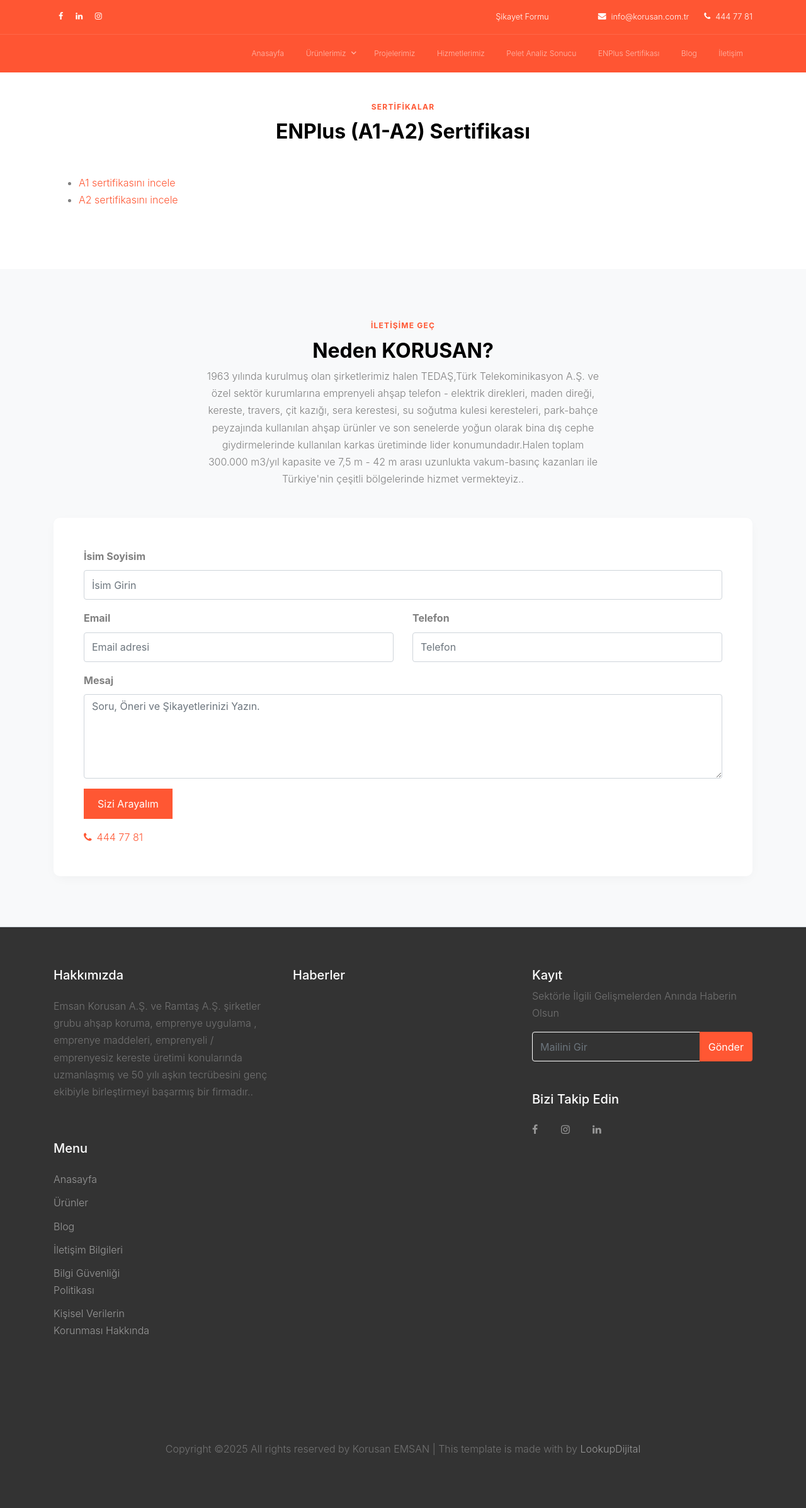
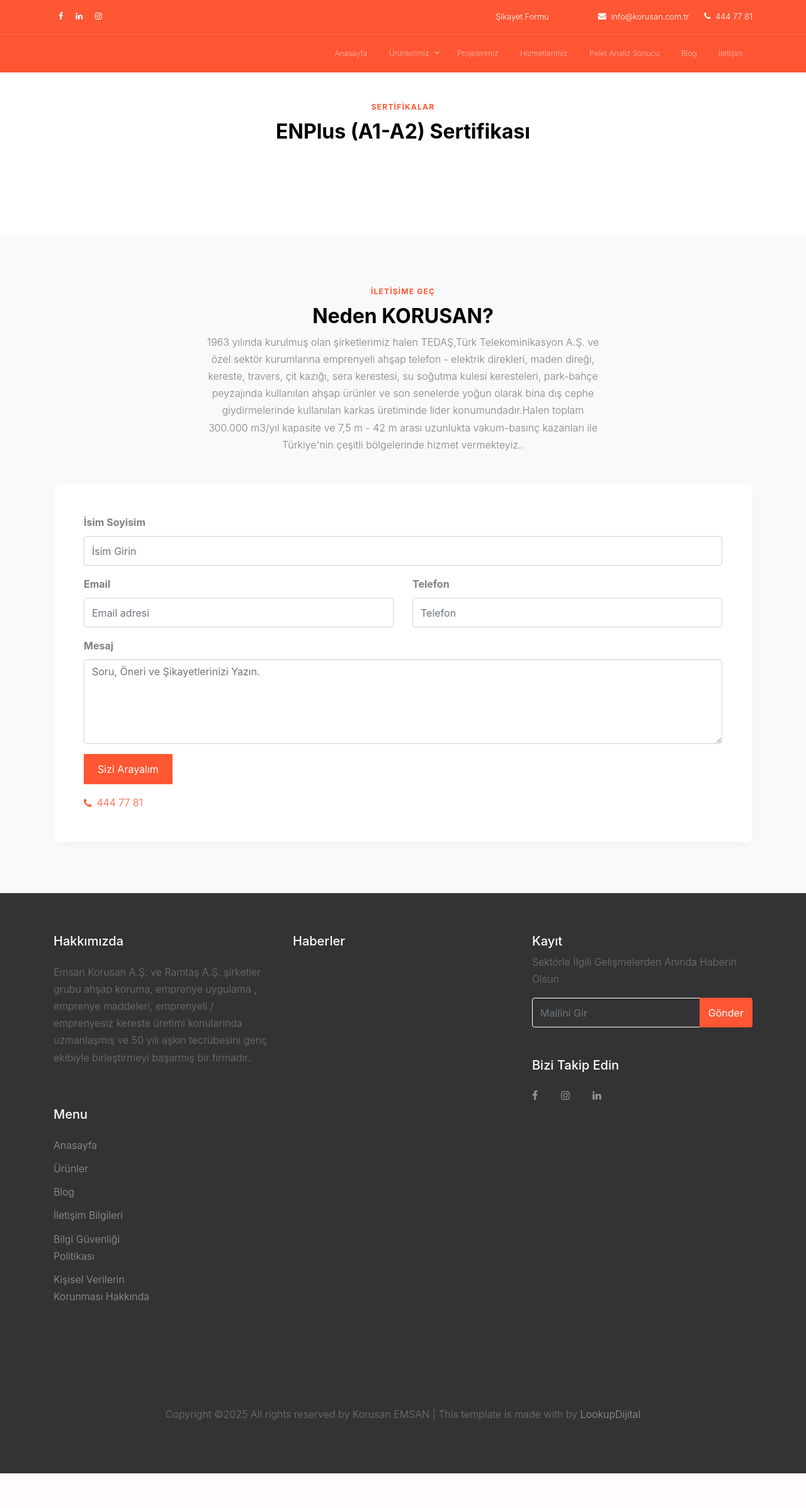
Before and after one commit to Tugrulvural89/korusan, a Django app: page /sertifikalar/ in a window 1280 px wide. Shown: the whole page at 63% size. After the commit the page ends 2339 px from the top, so only its background shows below. Run offline with Django 3.2, Linux system fonts and the light colour scheme; some libraries are stand-ins or nearby versions; some web fonts are replaced.

Commit message:
update cert

```diff
--- a/templates/cert_page.html
+++ b/templates/cert_page.html
@@ -49,12 +49,12 @@
           </div>
         </div>
           <ul>
-              <li>
+              <!--<li>
                  <a href="/media/upload/cert1.pdf">A1 sertifikasını incele</a>
               </li>
               <li>
                 <a href="/media/upload/cert2.pdf">A2 sertifikasını incele</a>
-              </li>
+              </li>-->
           </ul>
       </div>
     </div>
--- a/templates/headers.html
+++ b/templates/headers.html
@@ -110,7 +110,7 @@
                     </li>
                     <li><a href="{% url 'services' %}" class="nav-link">Hizmetlerimiz</a></li>
                     <li><a href="https://www.korusan.com.tr/media/upload/denetim.pdf" class="nav-link">Pelet Analiz Sonucu</a></li>
-                    <li><a href="{% url 'cert_page' %}" class="nav-link">ENPlus Sertifikası</a></li>
+                   <!-- <li><a href="{% url 'cert_page' %}" class="nav-link">ENPlus Sertifikası</a></li>-->
                     <li><a href="{% url 'blogAll' %}" class="nav-link">Blog</a></li>
                     <li><a href="{% url 'allContact' %}" class="nav-link">İletişim</a></li>
                   </ul>
```
